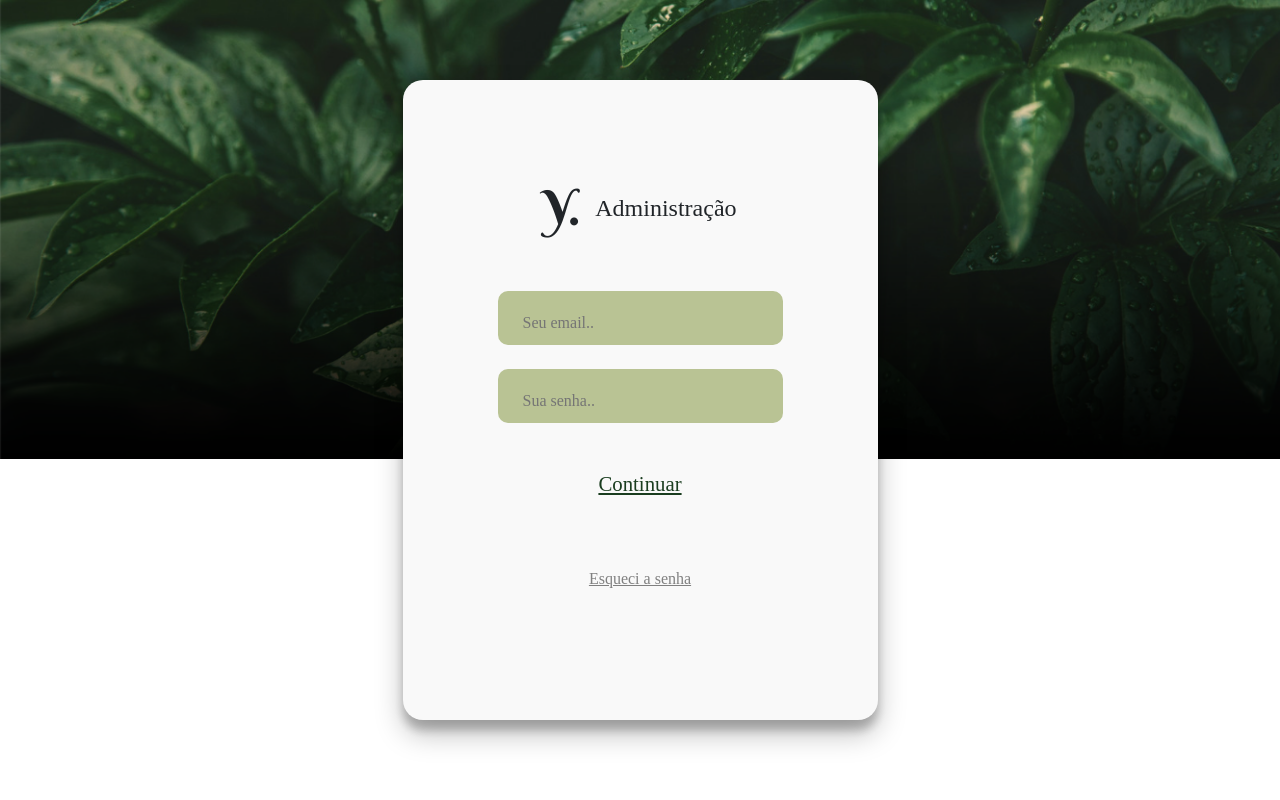
After one commit to stela-sm/tca_yara, a PHP site: page / in a window 1280 px wide. The commit adds this page. Run offline with PHP 8.4, Linux system fonts and the light colour scheme; some libraries are stand-ins or nearby versions; some web fonts are replaced.

Commit message:
Login page
Area de login criada visualmente

```diff
--- /dev/null
+++ b/index.php
@@ -0,0 +1,129 @@
+<!DOCTYPE html>
+<html lang="en">
+<head>
+<link rel="stylesheet" href="https://stackpath.bootstrapcdn.com/bootstrap/4.1.3/css/bootstrap.min.css" integrity="sha384-MCw98/SFnGE8fJT3GXwEOngsV7Zt27NXFoaoApmYm81iuXoPkFOJwJ8ERdknLPMO" crossorigin="anonymous">
+    <script src="https://code.jquery.com/jquery-3.3.1.slim.min.js" integrity="sha384-q8i/X+965DzO0rT7abK41JStQIAqVgRVzpbzo5smXKp4YfRvH+8abtTE1Pi6jizo" crossorigin="anonymous"></script>
+    <script src="https://cdnjs.cloudflare.com/ajax/libs/popper.js/1.14.3/umd/popper.min.js" integrity="sha384-ZMP7rVo3mIykV+2+9J3UJ46jBk0WLaUAdn689aCwoqbBJiSnjAK/l8WvCWPIPm49" crossorigin="anonymous"></script>
+    <script src="https://stackpath.bootstrapcdn.com/bootstrap/4.1.3/js/bootstrap.min.js" integrity="sha384-ChfqqxuZUCnJSK3+MXmPNIyE6ZbWh2IMqE241rYiqJxyMiZ6OW/JmZQ5stwEULTy" crossorigin="anonymous"></script>
+    <script src="https://kit.fontawesome.com/5b9d82b6ee.js" crossorigin="anonymous"></script>
+
+    <meta charset="UTF-8">
+    <meta name="viewport" content="width=device-width, initial-scale=1.0">
+    <title>Document</title>
+</head>
+<style>
+     @import url('https://fonts.googleapis.com/css2?family=Berkshire+Swash&display=swap');
+    @import url('https://fonts.cdnfonts.com/css/glacial-indifference-2');
+    :root{
+        --white: #f9f9f9;
+        --green: #1A3D1F;
+        --yellow:  #eeb249;
+    --lgreen: #B9C394;
+    }
+     body{
+        margin: 0;
+        background-image: url(view/media/yara_bg.png);
+        background-repeat: no-repeat;
+        background-size: contain;
+        background-attachment: fixed;
+      display: flex;
+      justify-content: center;
+      align-items: center;
+      min-height: 100vh;
+
+    }
+    .row{
+        align-items: center;
+        align-self: center;
+        justify-content: center;
+        display: flex;
+
+    }
+    .col-5{
+        background-color: #f9f9f9;
+        border-radius: 20px;
+        border:none;
+
+        box-shadow: rgba(0, 0, 0, 0.25) 0px 14px 28px, rgba(0, 0, 0, 0.22) 0px 10px 10px;
+        height: 80vh;
+    }
+    .adm, .row{
+        font-family: 'Glacial Indifference';
+
+    }
+        .adm{
+            font-size: 1.5em;
+            margin-top: 10%;
+
+        }
+    .row{
+        height: 26%;
+    }
+    .input{
+        background-color: var(--lgreen);
+        padding: 20px 25px 10px 25px;
+        border: none;
+        width: 60%;
+        border-radius: 10px;
+
+    }
+    .title{
+        font-family: 'Berkshire Swash';
+        font-size: 2em;
+        margin-right: 3%;
+    }
+    .cont{
+        margin-top: 10%;
+    }
+    .es{
+        margin-top: 15%;
+
+    }
+    .esqueci{
+        text-decoration: underline;
+        color: gray;
+        text-transform: none;
+    }
+    .submit{
+        color: var(--green);
+        font-size: 1.3em;
+        background-color: transparent;
+        border: none;
+        text-decoration: underline;
+
+        transition: 0.2s;
+    }
+    .submit:hover{
+        transform: scale(1.1);
+        transition: 0.2s;
+        cursor: pointer;
+    }
+</style>
+<body>
+    <div class="container">
+        <div class="row">
+            <div class="col-5">
+                <div class="row adm">
+                   <span class="title"> Y.  </span>   Administração
+                </div>
+
+                <form action="controller/controller_adm.php">
+                <div class="row">
+                    <input type="text" name="email" class="input" placeholder="Seu email..">
+                </div>
+                <br>
+                <div class="row">
+                    <input type="password" name="senha" class="input" placeholder="Sua senha..">
+                </div>
+                <div class="row cont">
+                    <button class="submit" type="submit">Continuar</button>
+                </div>
+                <div class="row es">
+                    <a href="" class="esqueci">Esqueci a senha</a>
+                </div>
+                </form>
+            </div>
+        </div>
+        </div>
+</body>
+</html>
--- a/view/adm_list.php
+++ b/view/adm_list.php
@@ -157,7 +157,7 @@ $dados = listaAdm();
             <th class="TabelaAdmTh">Data</th>
             <th class="TabelaAdmTh poder">Poder</th>
             <th class="TabelaAdmTh">Status</th>
-            <th class="TabelaAdmTh">&nbsp;</th>
+            <th class="TabelaAdmTh"><a><i class="fa-solid fa-user-plus" style="color:  #4da037;"></i></a></th>
             <th class="TabelaAdmTh">&nbsp;</th>
         </tr>
         <?php
--- a/view/index_adm.html
+++ b/view/index_adm.html
@@ -20,6 +20,7 @@
         --yellow:  #eeb249;
     }
     body{
+      background-color: #f9f9f9;
         height: 100%;
         margin: 0;
         background-image: url(media/yara_bg.png);
@@ -250,7 +251,7 @@ color: #eeb249;
         <div class="col-10  titulo">
         <p class="title d-flex ">
            <span class="ola"> Olá, Stela! </span><br>
-            <p class="subtitle"> Este é o seu painel administrativo de poder 09</p>
+            <p class="subtitle"> Este é o seu painel administrativo</p>
         </p>
     </div>
     <div class="col-2 d-flex justify-content-end align-items-center">
```
